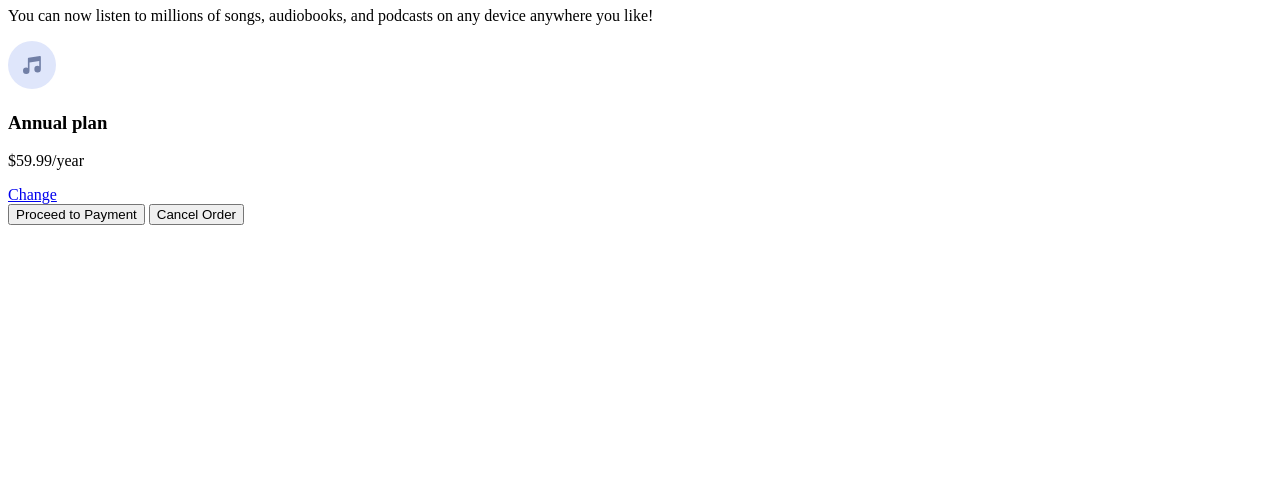
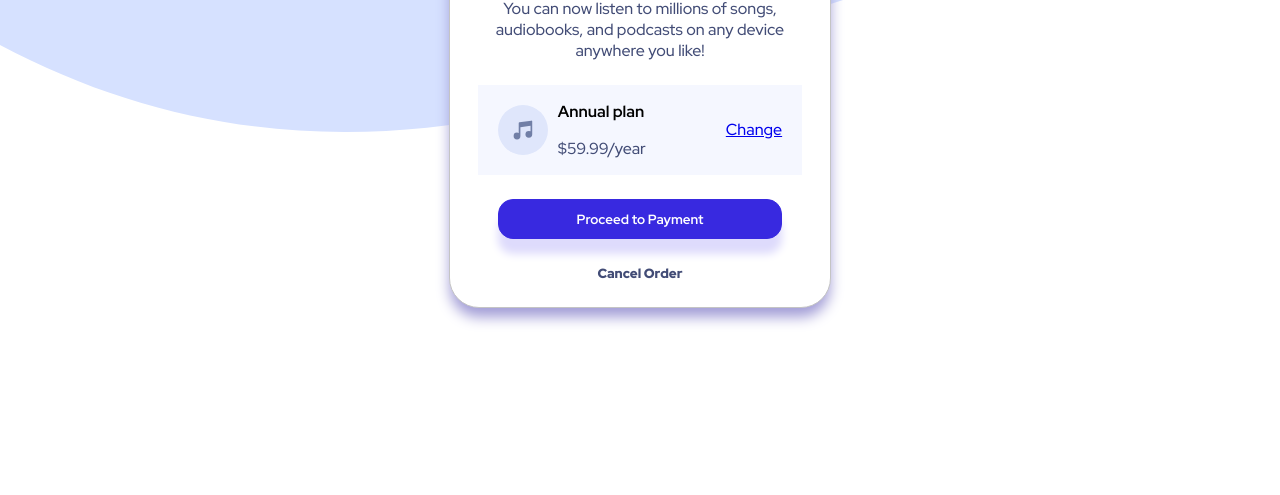
Before and after one commit to notorioustomijo/order-summary-component, a plain HTML site: page index.html in a window 1280 px wide. Shown: the part 305-800 px from the top of the page. Drawn offline with Linux system fonts and the light colour scheme.

Commit message:
I added in the styles for the container and its elements within.

```diff
--- a/index.html
+++ b/index.html
@@ -6,26 +6,37 @@
     <meta http-equiv="X-UA-Compatible" content="IE=edge">
     <meta name="viewport" content="width=device-width, initial-scale=1.0">
     <title>Order Summary Component | Notorious Tomijo</title>
+    <link rel="preconnect" href="https://fonts.googleapis.com">
+    <link rel="preconnect" href="https://fonts.gstatic.com" crossorigin>
+    <link href="https://fonts.googleapis.com/css2?family=Red+Hat+Display:wght@500;700;900&display=swap"
+        rel="stylesheet">
+    <link rel="stylesheet" href="style.css">
 </head>
 
 <body>
-    <main>
-        <div>
-            <img src="images/illustration-hero.svg">
-            <div>
+    <main class="content">
+        <div class="card">
+            <img src="images/illustration-hero.svg" class="hero">
+            <div class="card-content">
                 <h1>Order Summary</h1>
-                <p>You can now listen to millions of songs, audiobooks, and podcasts on any device anywhere you like!
+                <p class="text-info">You can now listen to millions of songs, audiobooks, and podcasts on any device
+                    anywhere you like!
                 </p>
-                <div>
-                    <img src="images/icon-music.svg">
+                <div class="annual-plan-cost">
+
+                    <img src="images/icon-music.svg" class="music-icon">
                     <div>
                         <h3>Annual plan</h3>
                         <p>$59.99/year</p>
                     </div>
-                    <a href="#">Change</a>
+                    <a href="#" class="change-plan">Change</a>
                 </div>
-                <button>Proceed to Payment</button>
-                <button>Cancel Order</button>
+
+
+
+
+                <button class="primary-btn">Proceed to Payment</button>
+                <button class="secondary-btn">Cancel Order</button>
             </div>
         </div>
     </main>
--- /dev/null
+++ b/style.css
@@ -0,0 +1,112 @@
+body {
+    font-family: "Red Hat Display", sans-serif;
+    background-image: url("images/pattern-background-desktop.svg");
+    background-size: auto;
+    background-repeat: no-repeat;
+    font-size: 1rem;
+}
+
+.content {
+    display: flex;
+    flex-direction: row;
+    justify-content: center;
+    align-items: center;
+}
+
+.card {
+    margin: 40px auto;
+    max-width: 30%;
+    max-height: 80%;
+    border: 0.5px solid #C4C4C4;
+    border-radius: 30px;
+    background-color: #fff;
+    box-shadow: 0px 10px 14px -1px #A19CD6;
+}
+
+.hero {
+    max-width: 100%;
+    border-radius: 30px 30px 0px 0px;
+}
+
+.card-content {
+    display: flex;
+    flex-direction: column;
+    align-items: center;
+
+}
+
+h1 {
+    font-size: 1.5rem;
+}
+
+p {
+    color: hsl(228, 28%, 36%);
+}
+
+.text-info {
+    margin: 0 10%;
+    margin-bottom: 24px;
+    text-align: center;
+
+}
+
+.annual-plan-cost{
+    display: flex;
+    flex-direction: row;
+    justify-content: space-evenly;
+    align-items: center;
+    background-color: rgb(245, 247, 255);
+
+
+
+
+}
+
+.price {
+    display: flex;
+    flex-direction: row;
+    justify-content: flex-start;
+}
+
+.music-icon {
+    width: 50px;
+    height: 50px;
+    margin-left: 20px;
+    margin-right: 10px;
+}
+
+h3 {
+    font-size: 1rem;
+    margin-bottom: 0;
+}
+
+.change-plan {
+    margin-left: 80px;
+    margin-right: 20px;
+}
+
+.primary-btn {
+    width: 75%;
+    margin-top: 24px;
+    padding-top: 10px;
+    padding-bottom: 10px;
+    font-family: "Red Hat Display", sans-serif;
+    font-weight: 700;
+    color: #fff;
+    border: 1px solid hsl(245, 75%, 52%);
+    border-radius: 15px;
+    background-color: hsl(245, 75%, 52%);
+    box-shadow: 0px 15px 8px 0px #DEDBFC;
+
+}
+
+.secondary-btn {
+    margin-top: 24px;
+    margin-bottom: 24px;
+    font-family: "Red Hat Display", sans-serif;
+    border: none;
+    background-color: transparent;
+    font-weight: 900;
+    color: hsl(228, 28%, 36%);
+
+}
```
